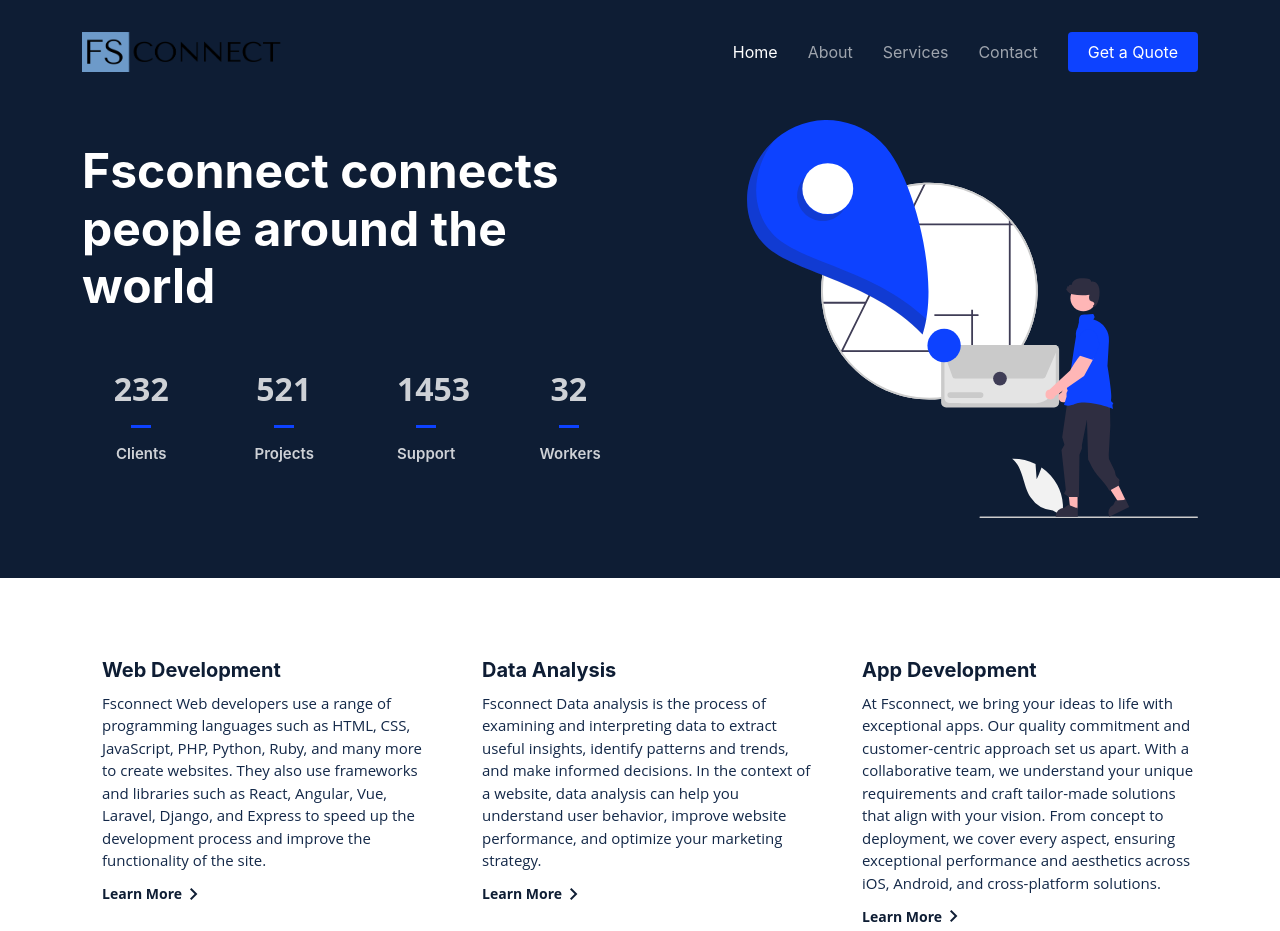
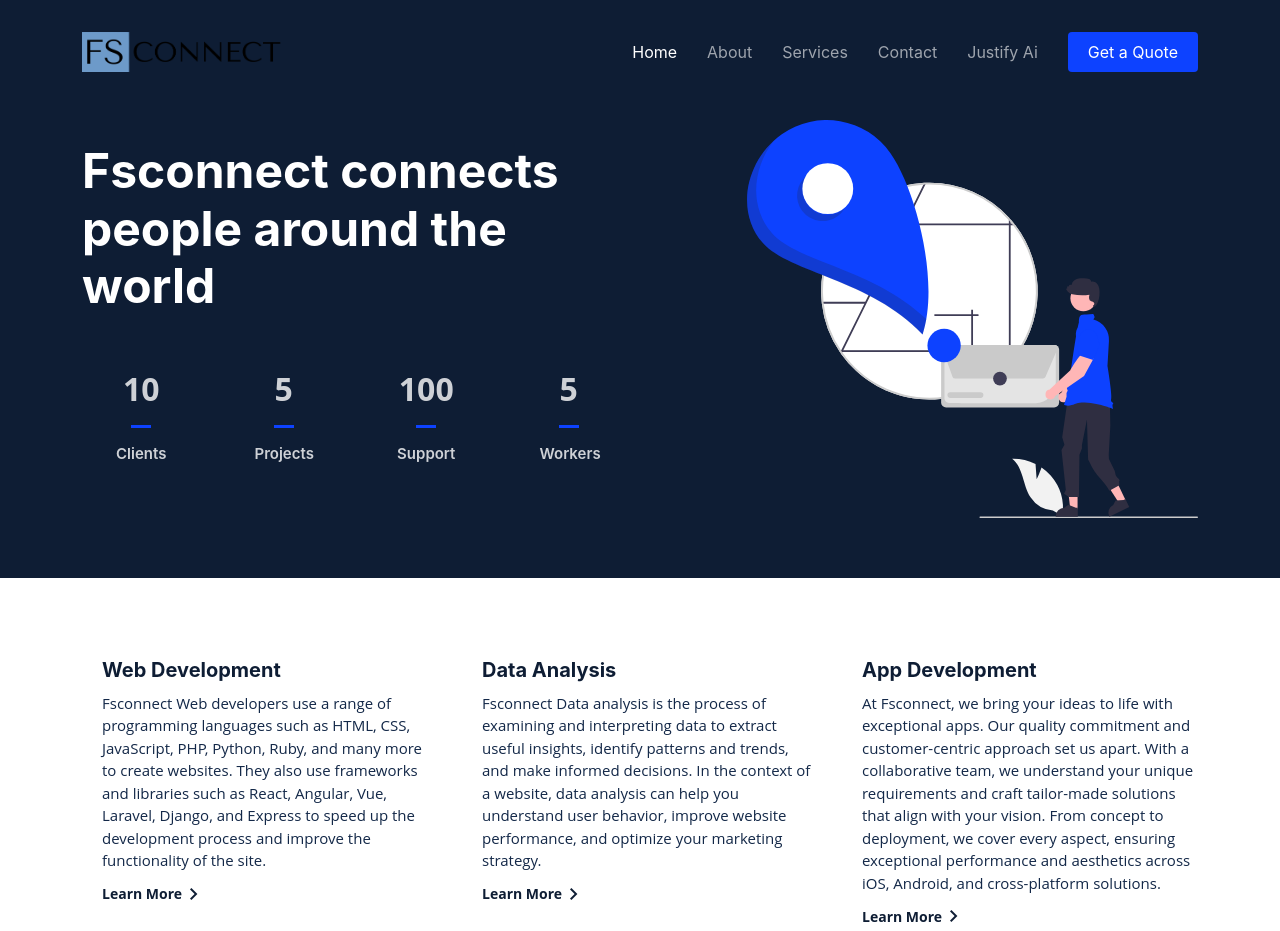
Before and after one commit to losuk/fsconnect, a plain HTML site: page index.html in a window 1280 px wide. Shown: the top 931 px of the page. Drawn offline with nearby package versions, Linux system fonts and the light colour scheme.

Commit message:
Add files via upload

```diff
--- a/index.html
+++ b/index.html
@@ -50,6 +50,7 @@
           <li><a href="about.html">About</a></li>
           <li><a href="services.html">Services</a></li>
           <li><a href="contact.html">Contact</a></li>
+          <li><a href="https://justifyai.netlify.app/" target="_blank">Justify Ai</a></li>
           <li><a class="get-a-quote" href="get-a-quote.html">Get a Quote</a></li>
         </ul>
       </nav><!-- .navbar -->
@@ -69,28 +70,28 @@
 
             <div class="col-lg-3 col-6">
               <div class="stats-item text-center w-100 h-100">
-                <span data-purecounter-start="0" data-purecounter-end="232" data-purecounter-duration="1" class="purecounter"></span>
+                <span data-purecounter-start="0" data-purecounter-end="10" data-purecounter-duration="1" class="purecounter"></span>
                 <p>Clients</p>
               </div>
             </div><!-- End Stats Item -->
 
             <div class="col-lg-3 col-6">
               <div class="stats-item text-center w-100 h-100">
-                <span data-purecounter-start="0" data-purecounter-end="521" data-purecounter-duration="1" class="purecounter"></span>
+                <span data-purecounter-start="0" data-purecounter-end="5" data-purecounter-duration="1" class="purecounter"></span>
                 <p>Projects</p>
               </div>
             </div><!-- End Stats Item -->
 
             <div class="col-lg-3 col-6">
               <div class="stats-item text-center w-100 h-100">
-                <span data-purecounter-start="0" data-purecounter-end="1453" data-purecounter-duration="1" class="purecounter"></span>
+                <span data-purecounter-start="0" data-purecounter-end="100" data-purecounter-duration="1" class="purecounter"></span>
                 <p>Support</p>
               </div>
             </div><!-- End Stats Item -->
 
             <div class="col-lg-3 col-6">
               <div class="stats-item text-center w-100 h-100">
-                <span data-purecounter-start="0" data-purecounter-end="32" data-purecounter-duration="1" class="purecounter"></span>
+                <span data-purecounter-start="0" data-purecounter-end="5" data-purecounter-duration="1" class="purecounter"></span>
                 <p>Workers</p>
               </div>
             </div><!-- End Stats Item -->
```
